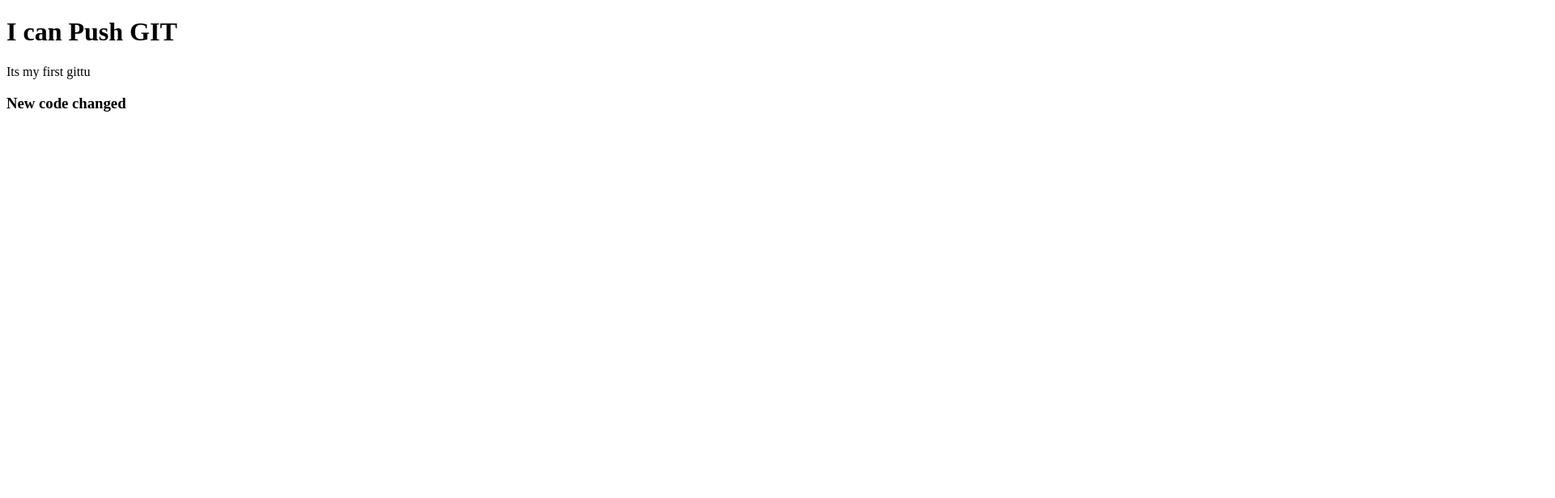
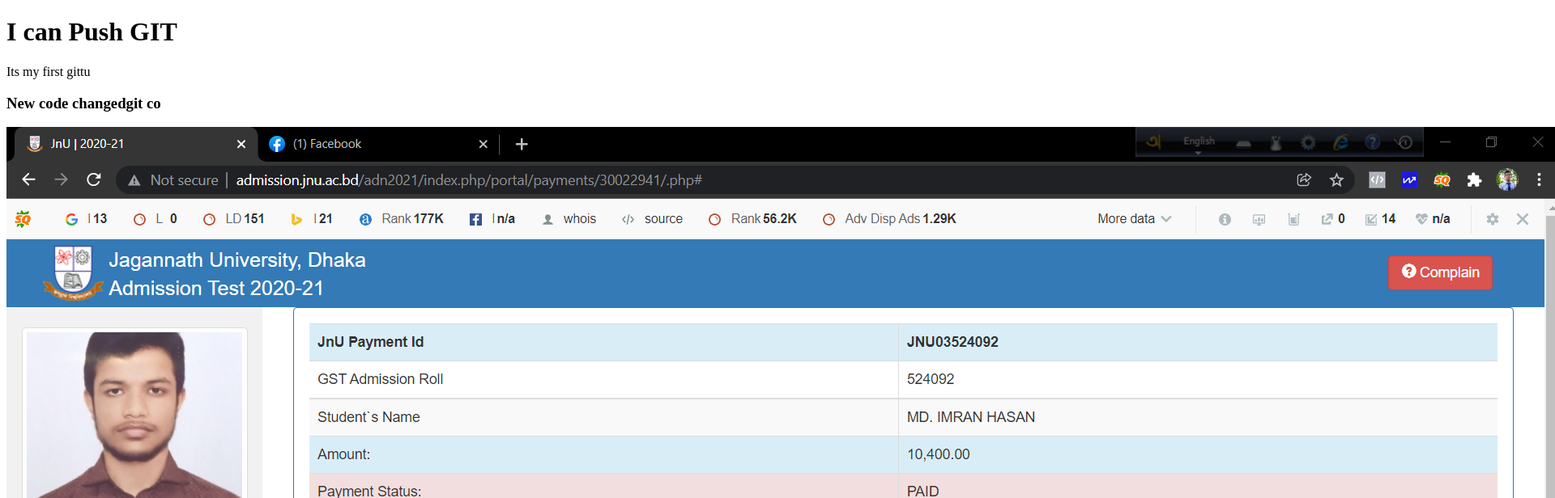
Before and after one commit to Thowhid31/second-repo, a plain HTML site: page index.html in a window 1280 px wide. Shown: the top 616 px of the page at 81% size, 1920 px wide, since content can reach past the window. Drawn offline with Linux system fonts and the light colour scheme.

Commit message:
send him

```diff
--- a/index.html
+++ b/index.html
@@ -9,6 +9,7 @@
 <body>
     <h1>I can Push GIT</h1>
     <p>Its my first gittu</p>
-    <h3>New code changed</h3>
+    <h3>New code changedgit co</h3>
+    <img src="JnU-01.png" alt="">
 </body>
 </html>
```
Also changed, not shown: 20210416_192509.jpg (added), JnU-01.png (added), Screenshot 2021-12-16 230027.png (added).
